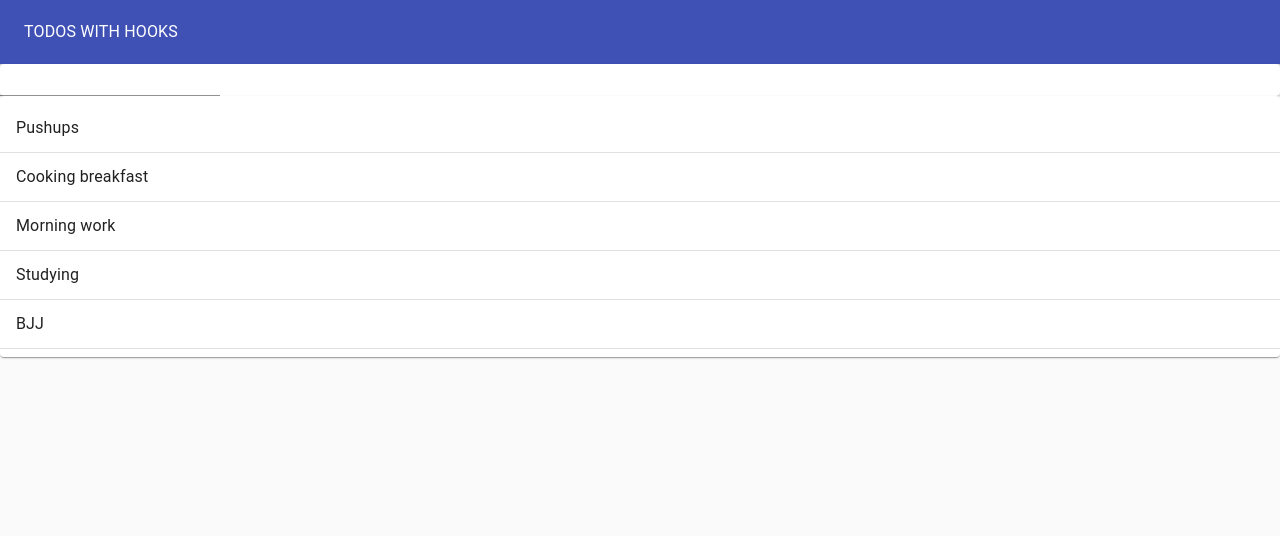
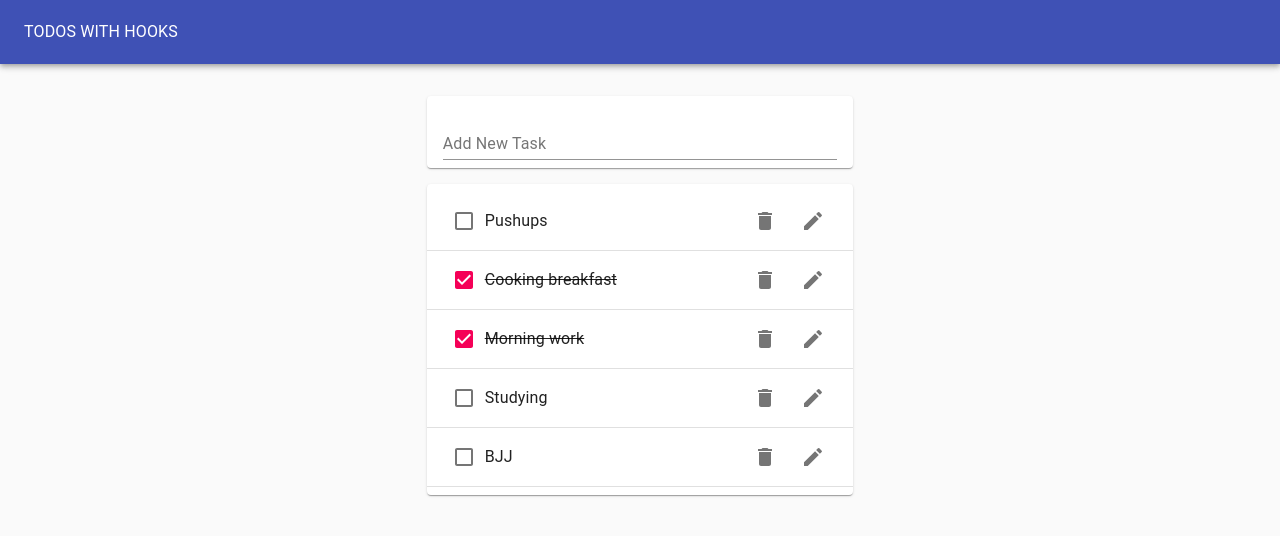
Before and after one commit to mm1544/React-Hooks-Todolist-App, a React (Create React App) app: page / in a window 1280 px wide. Shown: the top 536 px of the page. Built offline with nearby package versions, Linux system fonts and the light colour scheme.

Commit message:
Add Todo.js

```diff
--- a/package.json
+++ b/package.json
@@ -4,6 +4,7 @@
   "private": true,
   "dependencies": {
     "@material-ui/core": "^4.9.0",
+    "@material-ui/icons": "^4.5.1",
     "@testing-library/jest-dom": "^4.2.4",
     "@testing-library/react": "^9.4.0",
     "@testing-library/user-event": "^7.2.1",
--- /dev/null
+++ b/src/Todo.js
@@ -0,0 +1,33 @@
+import React from 'react';
+import ListItem from '@material-ui/core/ListItem';
+import ListItemText from '@material-ui/core/ListItemText';
+import Checkbox from '@material-ui/core/Checkbox';
+import IconButton from '@material-ui/core/IconButton';
+// DeleteIcon will be placed in IconButton
+import DeleteIcon from '@material-ui/icons/Delete';
+import EditIcon from '@material-ui/icons/Edit';
+// It allowes to have content (buttons) on the right side of ListItem
+import ListItemSecondaryAction from '@material-ui/core/ListItemSecondaryAction';
+
+function Todo({task, completed}) {
+    return (
+        <ListItem>
+            <Checkbox tabIndex={-1} checked={completed}/>
+            <ListItemText
+                style={{textDecoration: completed ? "line-through" : "none"}}
+            >
+                {task}
+            </ListItemText>
+            <ListItemSecondaryAction>
+                {/* "aria-label" is for creen-reader */}
+                <IconButton aria-label="Delete">
+                    <DeleteIcon />
+                </IconButton>
+                <IconButton aria-label="Edit">
+                    <EditIcon />
+                </IconButton>
+            </ListItemSecondaryAction>
+        </ListItem>
+    )
+}
+export default Todo;
--- a/src/TodoApp.js
+++ b/src/TodoApp.js
@@ -39,8 +39,12 @@
                 <Typography color='inherit'>TODOS WITH HOOKS</Typography>
             </ToolBar>
         </AppBar>
-        <TodoForm addTodo={addTodo}/>
-        <TodoList todos={todos}/>
+        <Grid container justify="center" style={{marginTop: "1rem"}}>
+            <Grid item xs={11} md={8} lg={4}>
+                <TodoForm addTodo={addTodo}/>
+                <TodoList todos={todos}/>
+            </Grid>
+        </Grid>
     </Paper>
     )
 }
--- a/src/TodoForm.js
+++ b/src/TodoForm.js
@@ -9,7 +9,7 @@
     const [value, handleChange, reset] = useInputState("");
     return (
         // Paper is as a container
-        <Paper>
+        <Paper style={{margin: "1rem 0", padding: "0 1rem"}}>
             <form onSubmit={e=> {
                 // by the default it would refresh the page
                 e.preventDefault();
@@ -17,7 +17,13 @@
                 // sets value to "" (useInputState)
                 reset();
             }}>
-                <TextField value={value} onChange={handleChange}/>
+                <TextField
+                    value={value}
+                    onChange={handleChange}
+                    margin="normal"
+                    label="Add New Task"
+                    fullWidth
+                />
             </form>
         </Paper>
     )
--- a/src/TodoList.js
+++ b/src/TodoList.js
@@ -2,9 +2,8 @@
 import React from 'react';
 import Paper from '@material-ui/core/Paper';
 import List from '@material-ui/core/List';
-import ListItem from '@material-ui/core/ListItem';
-import ListItemText from '@material-ui/core/ListItemText';
 import Divider from '@material-ui/core/Divider';
+import Todo from './Todo';
 
 function TodoList(props) {
     return (
@@ -13,9 +12,11 @@
                 {props.todos.map(todo => (
                     // "<>" - Fragment, used to group things together. It will not cause extra markup
                     <>
-                        <ListItem>
-                            <ListItemText>{todo.task}</ListItemText>
-                        </ListItem>
+                        <Todo
+                            task={todo.task}
+                            key={todo.id}
+                            completed={todo.completed}
+                        />
                         <Divider/>
                     </>
                 ))}
```
Also changed, not shown: 1 other file (tests, documents, lock files or other folders).
